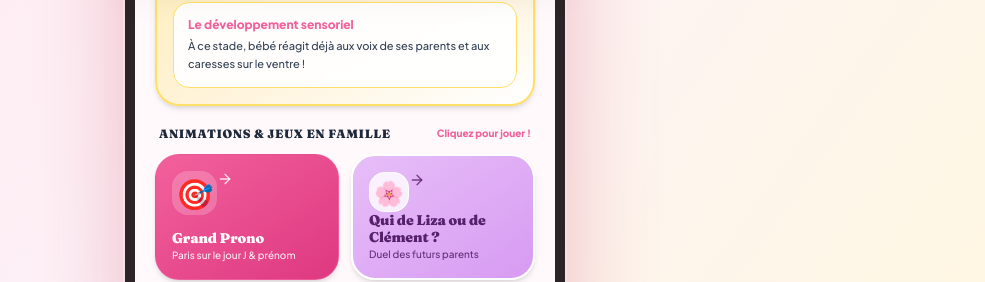
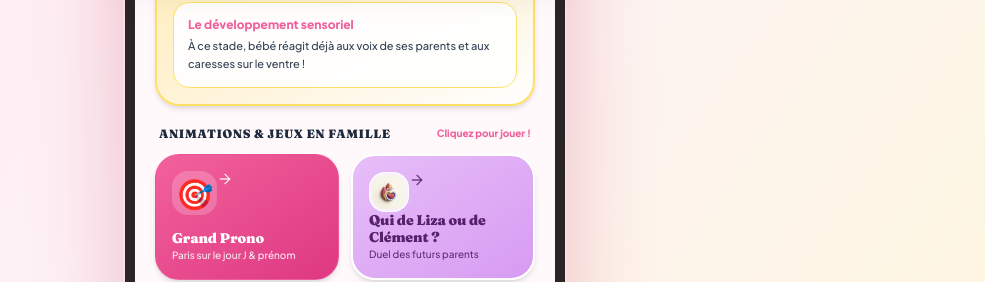
Before and after one commit to celiamen92240/siteliza, a React (Vite) app in the folder frontend/: page / in a window 1280 px wide. Shown: the part 842-1124 px from the top of the page, without its empty margins (295-1280 px from the left). Built offline with nearby package versions, Linux system fonts and the light colour scheme; no server answers; a web font is replaced by a local one.

Commit message:
Integration nouveaux visuels studios premium et direction artistique contemporaine

```diff
--- a/frontend/src/views/HomeView.jsx
+++ b/frontend/src/views/HomeView.jsx
@@ -278,7 +278,7 @@
                 {headerPhoto ? (
                   <img src={headerPhoto} alt="Liza & Clément" className="w-full h-full object-cover rounded-xl" />
                 ) : (
-                  <span className="text-2xl">🌸</span>
+                  <img src="/logo.jpg" alt="Liza & Clément" className="w-full h-full object-cover rounded-xl" />
                 )}
               </div>
               <ArrowRight className="w-4 h-4 text-[#56206b]/80 group-hover:translate-x-0.5 transition-all" />
```
Also changed, not shown: 2 other files (tests, documents, lock files or other folders).
